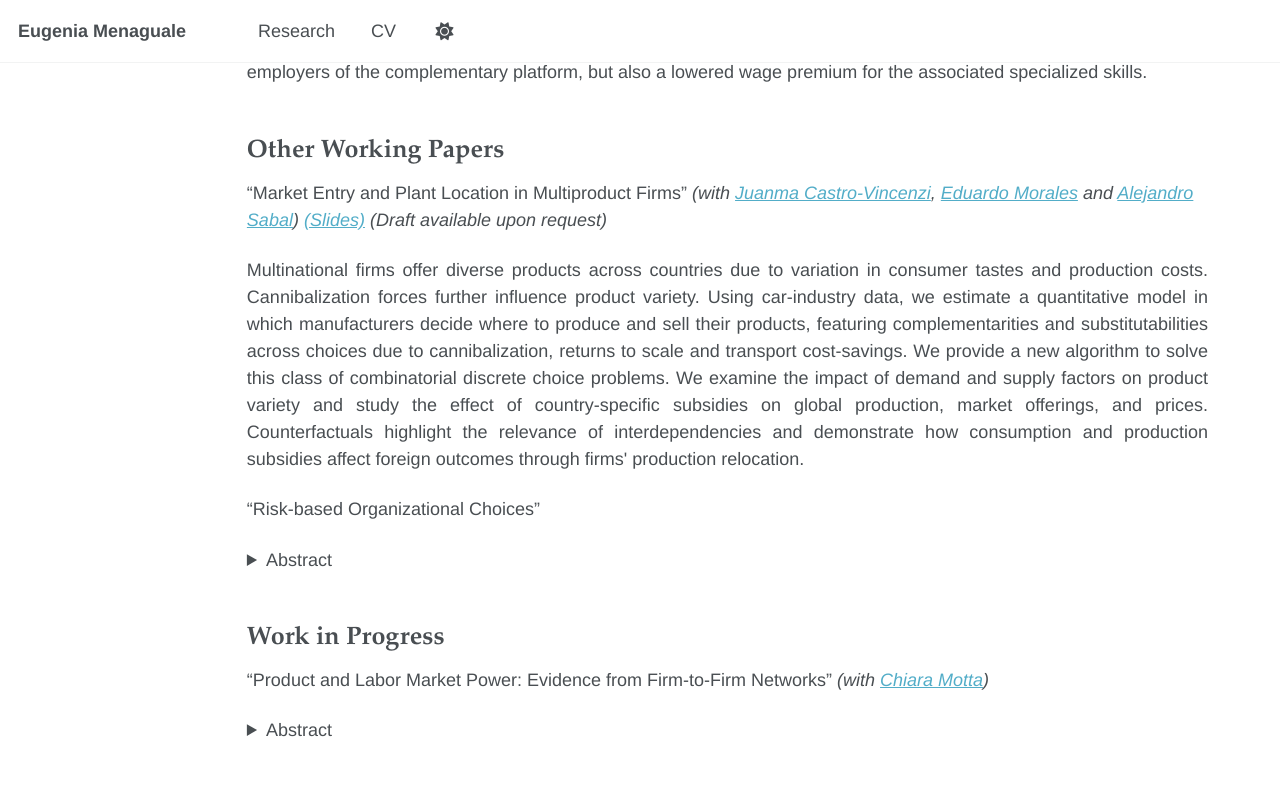
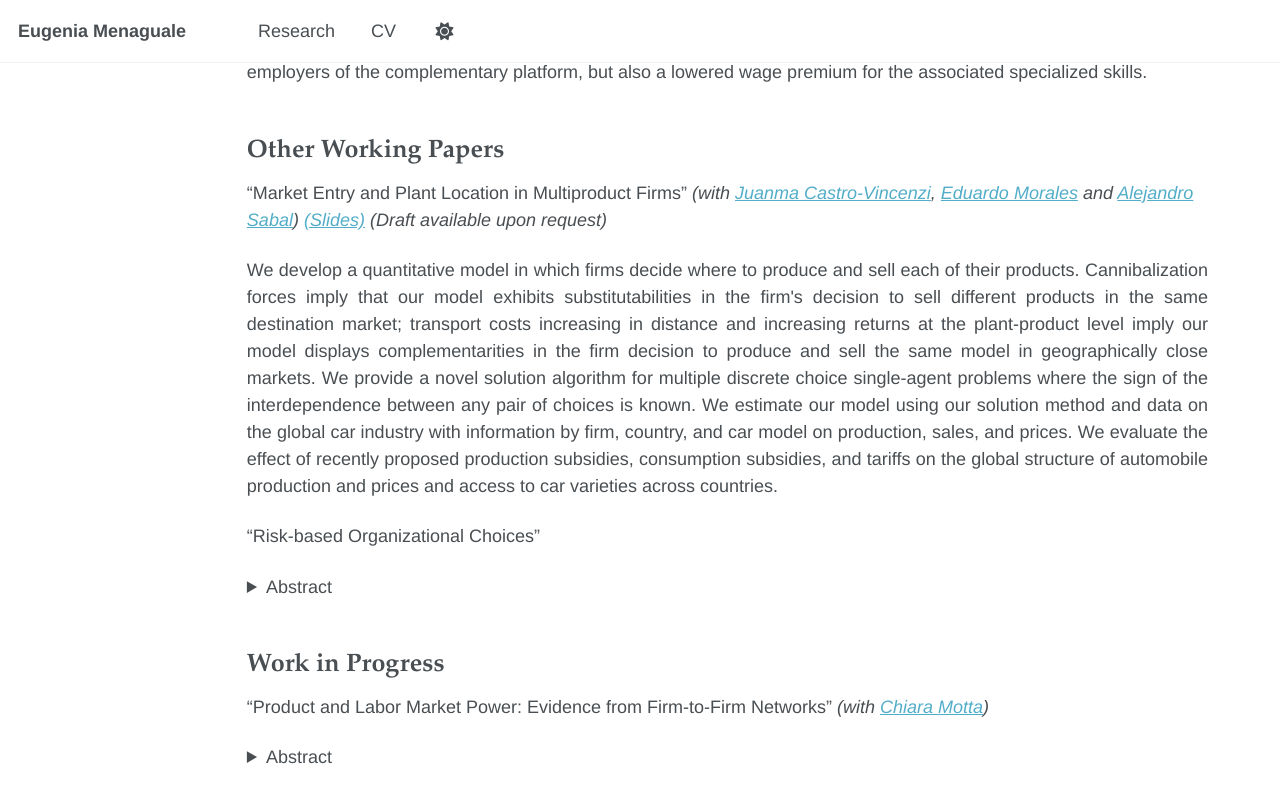
Before and after one commit to eumena/eumena.github.io, a Jekyll site: the page built from _pages/research.md, in a window 1280 px wide and 900 px high, scrolled down 617 px. Shown: the top 803 px of the window. Built offline with Jekyll 4.4.1, drawn with Linux system fonts in a browser that asks for light colours; a script that is not in the unit is left out.

Commit message:
cmms abs

```diff
--- a/_pages/research.md
+++ b/_pages/research.md
@@ -22,7 +22,7 @@ Technological change is the key driver of sustained economic growth, but new ide
 *(with [Juanma Castro-Vincenzi](https://www.castrovincenzi.com), [Eduardo Morales](https://sites.google.com/site/edumoralescasado/) and [Alejandro Sabal](https://www.sabalalejandro.com))* [*(Slides)*](/files/cmms.pdf) *(Draft available upon request)*
 
 <p style="text-align: justify;">
-Multinational firms offer diverse products across countries due to variation in consumer tastes and production costs. Cannibalization forces further influence product variety. Using car-industry data, we estimate a quantitative model in which manufacturers decide where to produce and sell their products, featuring complementarities and substitutabilities across choices due to cannibalization, returns to scale and transport cost-savings. We provide a new algorithm to solve this class of combinatorial discrete choice problems. We examine the impact of demand and supply factors on product variety and study the effect of country-specific subsidies on global production, market offerings, and prices. Counterfactuals highlight the relevance of interdependencies and demonstrate how consumption and production subsidies affect foreign outcomes through firms' production relocation.
+We develop a quantitative model in which firms decide where to produce and sell each of their products. Cannibalization forces imply that our model exhibits substitutabilities in the firm's decision to sell different products in the same destination market; transport costs increasing in distance and increasing returns at the plant-product level imply our model displays complementarities in the firm decision to produce and sell the same model in geographically close markets. We provide a novel solution algorithm for multiple discrete choice single-agent problems where the sign of the interdependence between any pair of choices is known. We estimate our model using our solution method and data on the global car industry with information by firm, country, and car model on production, sales, and prices. We evaluate the effect of recently proposed production subsidies, consumption subsidies, and tariffs on the global structure of automobile production and prices and access to car varieties across countries.
 </p>
 
 
```
